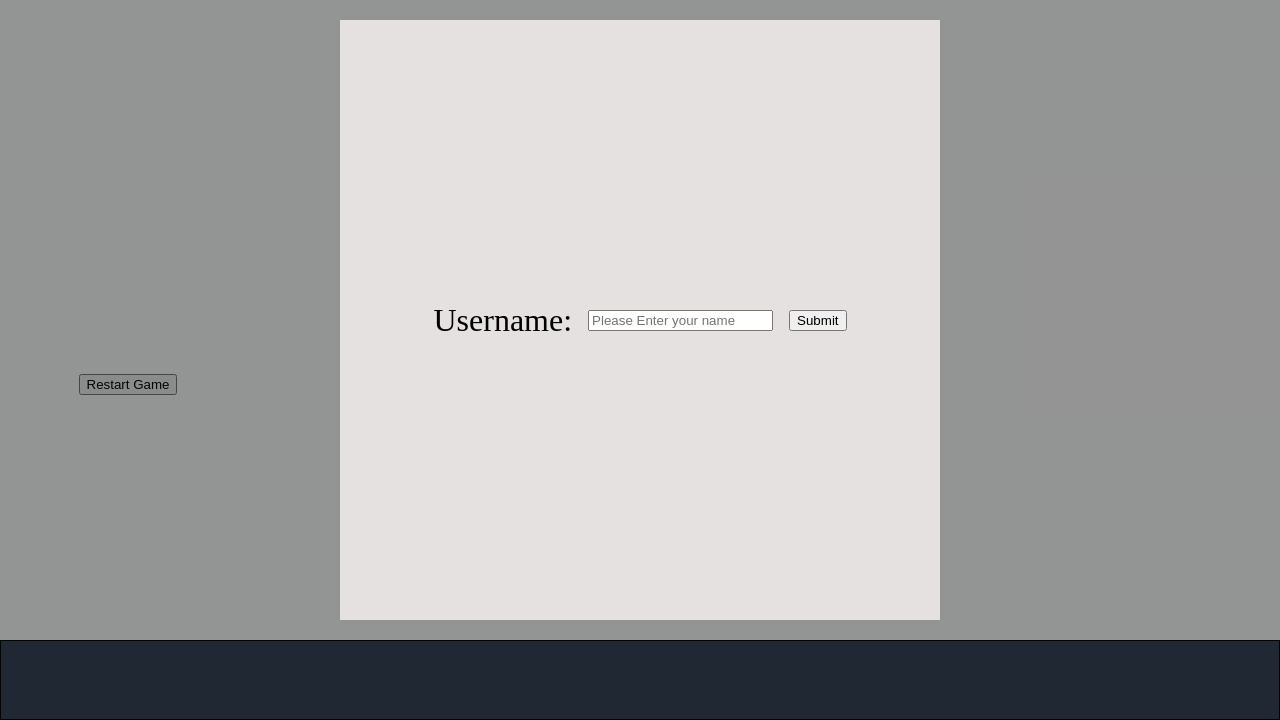
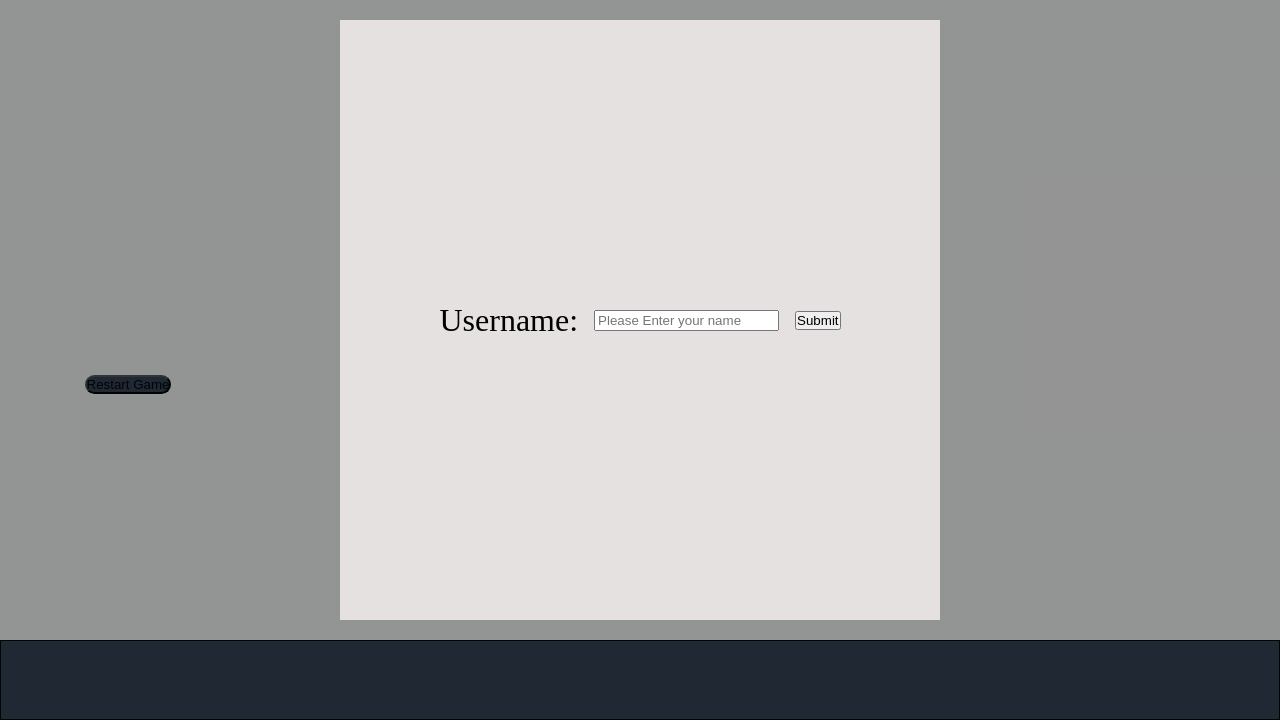
Before and after one commit to bigooff/T-O-P-TicTacToe, a website with bundled scripts: page index.html in a window 1280 px wide. Shown: the part 80-800 px from the top of the page. Built offline with nearby package versions, Linux system fonts and the light colour scheme.

Commit message:
made button round

```diff
--- a/style.css
+++ b/style.css
@@ -4,6 +4,10 @@ body,html,h1{
 }
 body{
     position: relative;
+}
+button{
+    padding: 0;
+    margin: 0;
 }
 .overhead{
     display: flex;
@@ -28,6 +32,10 @@ body{
 .username{
     font-size: 2rem;
     font-weight: 600;
+}
+.restart-btn{
+    border-radius: 1rem;
+    background-color: #334155;
 }
 .header{
     grid-column: 1/2;
```
